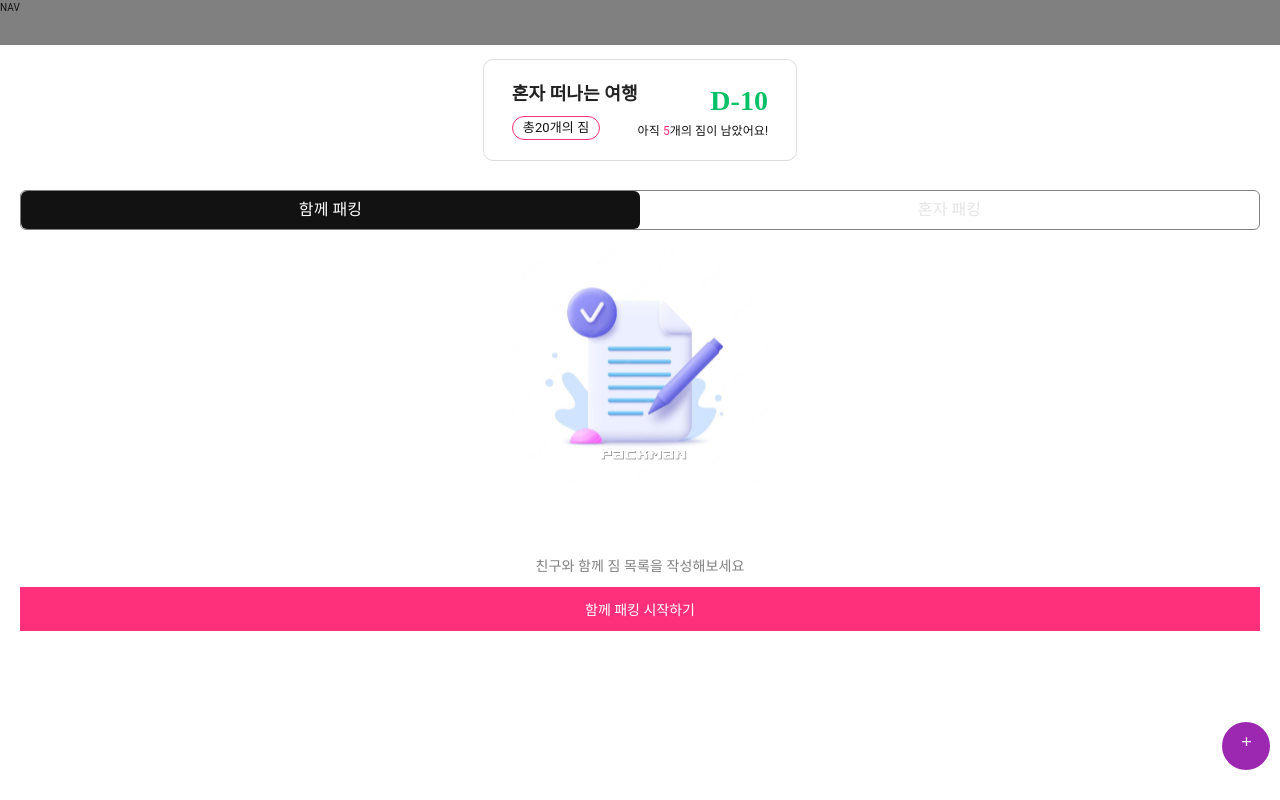
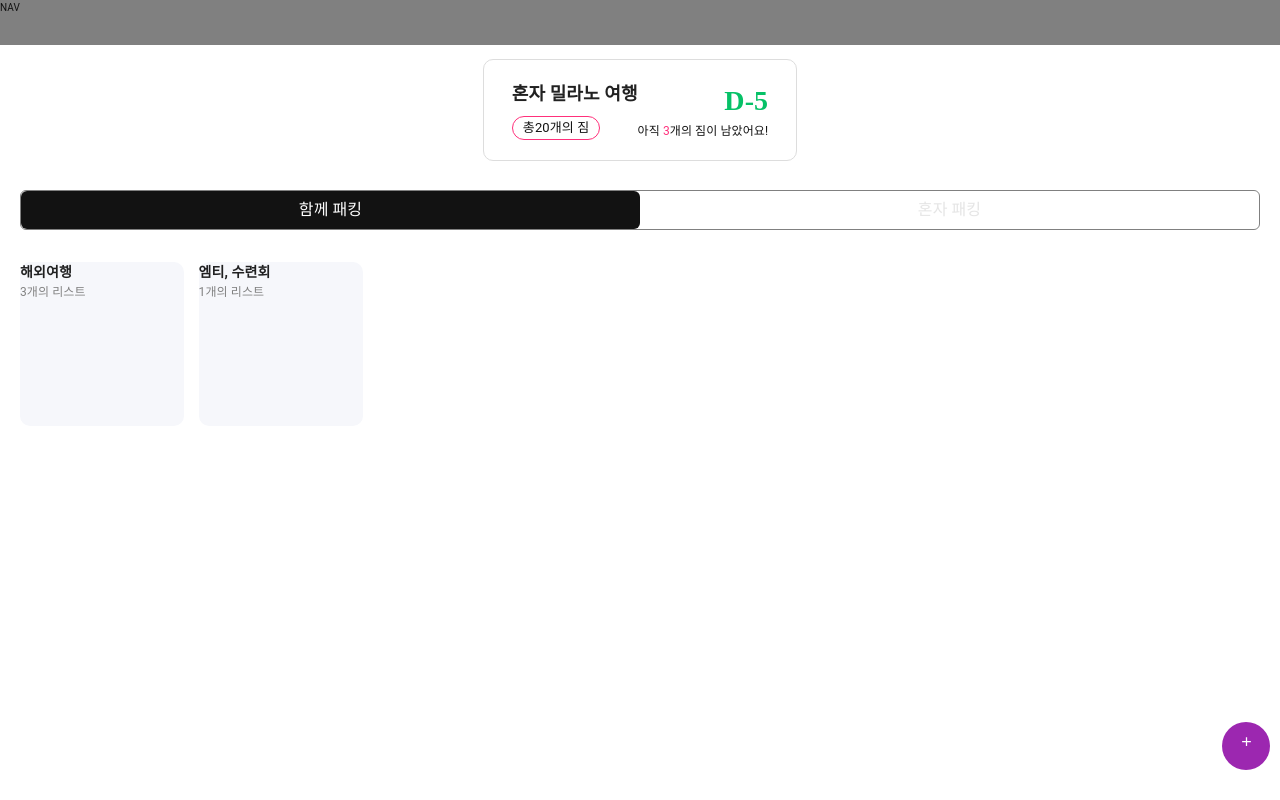
Before and after one commit to Team-Packman/Packman-Client, a Next.js app: page /folder in a window 1280 px wide. Built offline with nearby package versions, Linux system fonts and the light colour scheme.

Commit message:
feat : Folder mock api 연결

```diff
--- /dev/null
+++ b/pages/components/FolderLanding.tsx
@@ -0,0 +1,126 @@
+import React, { useState } from 'react';
+import { useQuery } from 'react-query';
+import styled from 'styled-components';
+import { packmanColors } from '../../styles/color';
+import useAPI from '../../utils/hooks/useAPI';
+import FloatActionButton from './FloatActionButton';
+import FolderList from './FolderList';
+import SwiperContainer from './Swiper';
+
+function FolderLanding() {
+  const getFolders = useAPI((api) => api.folder.getFolders);
+  const getRecentPackingList = useAPI((api) => api.folder.getRecentPackingList);
+
+  const { data: folderData } = useQuery('folderList', () => getFolders(), {
+    suspense: true,
+  });
+
+  const { data: recentPackingData } = useQuery('recentPacking', () => getRecentPackingList(), {
+    suspense: true,
+  });
+
+  // 최근 수정 리스트 존재 체크 : mock 데이터 받아올 때, 존재하면 이거 setting
+  const [isRecentListExist, setIsRecentListExist] = useState<boolean>(true);
+
+  if (!folderData) {
+    return null;
+  }
+
+  return (
+    <StyledRoot>
+      <StyledRecentBanner isRecentListExist={isRecentListExist}>
+        {isRecentListExist && (
+          <>
+            <StyledLabel>
+              <StyledTitle>{recentPackingData?.data.title}</StyledTitle>
+              <StyledPackTotalNum>
+                총{recentPackingData?.data.packTotalNum}개의 짐
+              </StyledPackTotalNum>
+            </StyledLabel>
+            <StyledDday>
+              <StyledRemainDay>{`D-${recentPackingData?.data.remainDay}`}</StyledRemainDay>
+              <StyledLeftMessage>
+                아직 <span>{recentPackingData?.data.packRemainNum}</span>개의 짐이 남았어요!
+              </StyledLeftMessage>
+            </StyledDday>
+          </>
+        )}
+      </StyledRecentBanner>
+      <SwiperContainer>
+        {folderData.data.togetherFolders.length && (
+          <FolderList key="1" list={folderData?.data.togetherFolders} />
+        )}
+        {folderData.data.aloneFolders.length && (
+          <FolderList key="2" list={folderData?.data.aloneFolders} />
+        )}
+      </SwiperContainer>
+      {isRecentListExist && <FloatActionButton />}
+    </StyledRoot>
+  );
+}
+
+export default FolderLanding;
+
+export const StyledRoot = styled.article`
+  display: flex;
+  flex-direction: column;
+  align-items: center;
+  justify-content: center;
+  width: 100%;
+  height: 100%;
+  background-color: ${packmanColors.white};
+`;
+
+// 최근 생성 리스트
+export const StyledRecentBanner = styled.article<{ isRecentListExist: boolean }>`
+  display: flex;
+  align-items: center;
+  justify-content: space-between;
+  border: ${({ isRecentListExist }) =>
+    !isRecentListExist ? '0' : `1px solid ${packmanColors.pmGrey}`};
+  border-radius: 1rem;
+  margin: 1.4rem 0 2.9rem 0;
+  padding: 2rem 2.8rem;
+`;
+
+export const StyledLabel = styled.div`
+  display: flex;
+  flex-direction: column;
+`;
+
+export const StyledTitle = styled.p`
+  font-size: 1.8rem;
+  font-weight: 600;
+  margin-bottom: 0.9rem;
+`;
+
+export const StyledPackTotalNum = styled.p`
+  width: fit-content;
+  padding: 0.1rem 1rem;
+  color: ${packmanColors.pmBlack};
+  font-size: 1.3rem;
+  border-radius: 1.2rem;
+  border: 1px solid ${packmanColors.pmPink};
+`;
+
+export const StyledDday = styled.div`
+  display: flex;
+  flex-direction: column;
+  align-items: end;
+`;
+
+export const StyledRemainDay = styled.p`
+  font-size: 2.8rem;
+  font-family: 'Pretendard';
+  font-weight: 800;
+  color: ${packmanColors.pmGreen};
+`;
+
+export const StyledLeftMessage = styled.p`
+  font-size: 1.2rem;
+  color: ${packmanColors.pmBlack};
+
+  & > span {
+    color: ${packmanColors.pmPink};
+  }
+`;
--- a/pages/components/FolderList.tsx
+++ b/pages/components/FolderList.tsx
@@ -1,19 +1,20 @@
 import React from 'react';
 import styled from 'styled-components';
-import { MyArrayType } from '../folder';
 import FolderBox from './FolderBox';
 
-// Mock API 나오면 아래 형식으로 변경
-// export interface SearchProjectProps {
-//     projectMetadata: ProjectMeta;
-//   }
+interface Folder {
+  id: string;
+  title: string;
+  listNum: number;
+}
+interface FolderListProps {
+  list: Folder[];
+}
 
-function FolderList(props: MyArrayType) {
-  const { data } = props;
-
+function FolderList({ list }: FolderListProps) {
   return (
     <StyledRoot>
-      {data?.map((v) => (
+      {list?.map((v) => (
         <FolderBox key={v.id} {...v} />
       ))}
     </StyledRoot>
--- a/pages/folder.tsx
+++ b/pages/folder.tsx
@@ -1,169 +1,13 @@
-import React, { useState } from 'react';
-import styled from 'styled-components';
-import SwiperContainer from './components/Swiper';
-import { packmanColors } from '../styles/color';
-import FolderList from './components/FolderList';
-import FloatActionButton from './components/FloatActionButton';
-
-export interface MyType {
-  id: string;
-  title: string;
-  listNum: number;
-}
-
-export interface MyArrayType {
-  data?: MyType[];
-}
-
-export interface RecentType {
-  data: {
-    id: string; // 최근 수정한 패킹리스트 id
-    title: string; // 최근 수정한 패킹리스트 제목
-    remainDay: number; // 최근 수정한 패킹리스트 남은 날짜
-    packTotalNum: number; // 최근 수정한 패킹리스트의 총 짐의 수
-    packRemainNum: number; // 최근 수정한 패킹리스트의 체크안된 짐의 수
-  };
-}
+import React from 'react';
+import { AsyncBoundary } from '../utils/AsyncBoundary';
+import FolderLanding from './components/FolderLanding';
 
 function Folder() {
-  //   최근 수정된 리스트 조회 mock
-  //   최근 수정된 리스트 데이터를 가져올 때, isEmpty 값을 지정함
-  const recentModifiedList: RecentType = {
-    data: {
-      id: '1',
-      title: '혼자 떠나는 여행',
-      remainDay: 10,
-      packTotalNum: 20,
-      packRemainNum: 5,
-    },
-  };
-
-  const aloneMockData: MyArrayType = {
-    data: [
-      { id: '1', title: '혼자 국내여행', listNum: 1 },
-      { id: '2', title: '혼자 해외여행', listNum: 2 },
-      { id: '3', title: '혼자 해외여행', listNum: 3 },
-      { id: '4', title: '혼자 국내여행', listNum: 4 },
-      { id: '5', title: '혼자 해외여행', listNum: 5 },
-      { id: '6', title: '혼자 해외여행', listNum: 10 },
-    ],
-  };
-
-  const togetherMockData: MyArrayType = {
-    data: [
-      //   { id: '1', title: '같이 해외여행', listNum: 3 },
-      //   { id: '2', title: '같이 해외여행', listNum: 7 },
-      //   { id: '3', title: '같이 해외여행', listNum: 9 },
-    ],
-  };
-
-  const {
-    data: { title, remainDay, packTotalNum, packRemainNum },
-  } = recentModifiedList;
-
-  const [aloneFolders, setAloneFolders] = useState<MyArrayType>(aloneMockData);
-  const [togetherFolders, setTogetherFolders] = useState<MyArrayType>(togetherMockData);
-
-  // 최근 수정 리스트 존재 체크 : mock 데이터 받아올 때, 존재하면 이거 setting
-  const [isRecentListExist, setIsRecentListExist] = useState<boolean>(true);
-
-  const isFolderEmpty = (folderArr: MyArrayType) => {
-    const isEmpty = true;
-    if (Array.isArray(folderArr.data) && !folderArr.data.length) {
-      return isEmpty;
-    }
-    return !isEmpty;
-  };
-
   return (
-    <StyledRoot>
-      <StyledRecentBanner isRecentListExist={isRecentListExist}>
-        {isRecentListExist && (
-          <>
-            <StyledLabel>
-              <StyledTitle>{title}</StyledTitle>
-              <StyledPackTotalNum>총{packTotalNum}개의 짐</StyledPackTotalNum>
-            </StyledLabel>
-            <StyledDday>
-              <StyledRemainDay>{`D-${remainDay}`}</StyledRemainDay>
-              <StyledLeftMessage>
-                아직 <span>{packRemainNum}</span>개의 짐이 남았어요!
-              </StyledLeftMessage>
-            </StyledDday>
-          </>
-        )}
-      </StyledRecentBanner>
-      <SwiperContainer>
-        {!isFolderEmpty(togetherFolders) && <FolderList key="1" {...togetherFolders} />}
-        {!isFolderEmpty(aloneFolders) && <FolderList key="2" {...aloneFolders} />}
-      </SwiperContainer>
-      {isRecentListExist && <FloatActionButton />}
-    </StyledRoot>
+    <AsyncBoundary>
+      <FolderLanding />
+    </AsyncBoundary>
   );
 }
 
 export default Folder;
-
-export const StyledRoot = styled.article`
-  display: flex;
-  flex-direction: column;
-  align-items: center;
-  justify-content: center;
-  width: 100%;
-  height: 100%;
-  background-color: ${packmanColors.white};
-`;
-
-// 최근 생성 리스트
-export const StyledRecentBanner = styled.article<{ isRecentListExist: boolean }>`
-  display: flex;
-  align-items: center;
-  justify-content: space-between;
-  border: ${({ isRecentListExist }) =>
-    !isRecentListExist ? '0' : `1px solid ${packmanColors.pmGrey}`};
-  border-radius: 1rem;
-  margin: 1.4rem 0 2.9rem 0;
-  padding: 2rem 2.8rem;
-`;
-
-export const StyledLabel = styled.div`
-  display: flex;
-  flex-direction: column;
-`;
-
-export const StyledTitle = styled.p`
-  font-size: 1.8rem;
-  font-weight: 600;
-  margin-bottom: 0.9rem;
-`;
-
-export const StyledPackTotalNum = styled.p`
-  width: fit-content;
-  padding: 0.1rem 1rem;
-  color: ${packmanColors.pmBlack};
-  font-size: 1.3rem;
-  border-radius: 1.2rem;
-  border: 1px solid ${packmanColors.pmPink};
-`;
-
-export const StyledDday = styled.div`
-  display: flex;
-  flex-direction: column;
-  align-items: end;
-`;
-
-export const StyledRemainDay = styled.p`
-  font-size: 2.8rem;
-  font-family: 'Pretendard';
-  font-weight: 800;
-  color: ${packmanColors.pmGreen};
-`;
-
-export const StyledLeftMessage = styled.p`
-  font-size: 1.2rem;
-  color: ${packmanColors.pmBlack};
-
-  & > span {
-    color: ${packmanColors.pmPink};
-  }
-`;
--- a/service/folder/index.ts
+++ b/service/folder/index.ts
@@ -98,6 +98,6 @@ export interface GetRecentPackingListOutput {
     remainDay: number; // 최근 수정한 패킹리스트 남은 날짜
     packTotalNum: number; // 최근 수정한 패킹리스트의 총 짐의 수
     packRemainNum: number; // 최근 수정한 패킹리스트의 체크안된 짐의 수
-    isAloned: boolean; // 혼자/함께 패킹리스트 여부
+    url: string;
   };
 }
```
